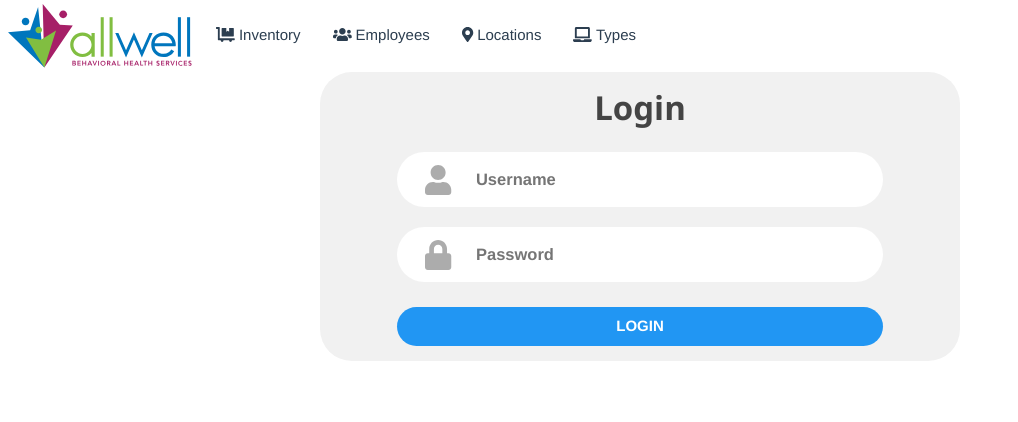
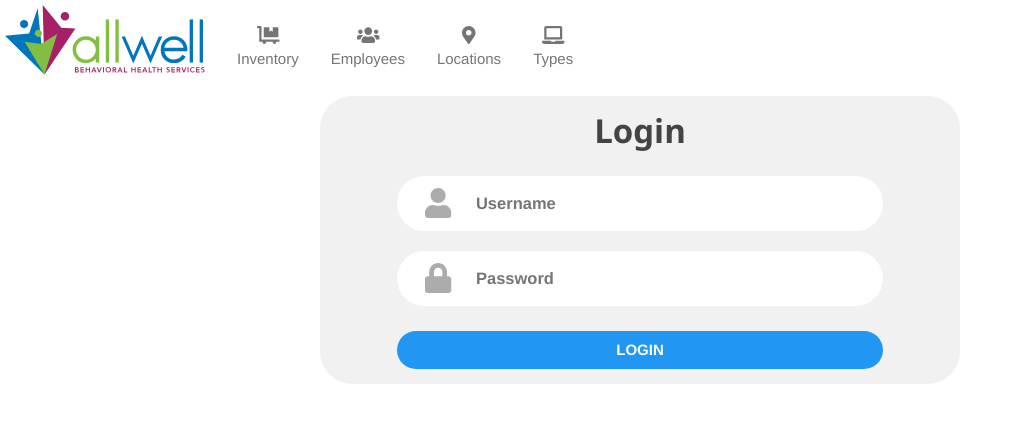
Before and after one commit to malhariri92/2021AllWellInventory, a Vue app in the folder FrontEnd/allwell-inv/: page / in a window 1280 px wide. Shown: the top 422 px of the page, without its empty margins (0-1018 px from the left). Built offline with nearby package versions, Linux system fonts and the light colour scheme; the HTML template or start-up script is replaced by a standard one.

Commit message:
Navigation small changes
Navigation updated to look great on all screen sizes. Also, updated the table header colors to match buttons. Added trim to product controller to remove spaces as other controllers implemented.

```diff
--- a/FrontEnd/allwell-inv/src/App.vue
+++ b/FrontEnd/allwell-inv/src/App.vue
@@ -1,12 +1,12 @@
 <template>
   <div>
     <div id="nav">
-      <div class="w3-bar">
-        <a href="./"><img class="w3-left w3-padding-small" src="./assets/images/logo.svg" width="200"></a>
-        <button class="w3-bar-item w3-button w3-round-large w3-margin-top" @click="doRoute('inventory')"><font-awesome-icon icon="dolly-flatbed" class="icons" /> Inventory</button>
-        <button class="w3-bar-item w3-button w3-round-large w3-margin-top" @click="doRoute('employee')"><font-awesome-icon icon="users" class="icons" /> Employees</button>
-        <button class="w3-bar-item w3-button w3-round-large w3-margin-top" @click="doRoute('location')"><font-awesome-icon icon="map-marker-alt" class="icons" /> Locations</button>
-        <button class="w3-bar-item w3-button w3-round-large w3-margin-top" @click="doRoute('type')"><font-awesome-icon icon="laptop" class="icons" /> Types</button>
+      <div class="w3-bar w3-margin-bottom w3-hover-white" style="display:flex;">
+        <a href="./"><img class="w3-left w3-image w3-margin-right" src="./assets/images/logo.svg" style="width:200px;margin:5px"></a>
+        <button class="w3-bar-item w3-text-grey w3-button w3-round-large w3-margin-top" @click="doRoute('inventory')"><font-awesome-icon icon="dolly-flatbed" class="icons w3-large" /><div>Inventory</div></button>
+        <button class="w3-bar-item w3-text-grey w3-button w3-round-large w3-margin-top" @click="doRoute('employee')"><font-awesome-icon icon="users" class="icons w3-large" /> <div>Employees</div></button>
+        <button class="w3-bar-item w3-text-grey w3-button w3-round-large w3-margin-top" @click="doRoute('location')"><font-awesome-icon icon="map-marker-alt" class="icons w3-large" /> <div>Locations</div></button>
+        <button class="w3-bar-item w3-text-grey w3-button w3-round-large w3-margin-top" @click="doRoute('type')"><font-awesome-icon icon="laptop" class="icons w3-large" /> <div>Types</div></button>
       </div>
     </div>
 
--- a/FrontEnd/allwell-inv/src/components/AssignLogs.vue
+++ b/FrontEnd/allwell-inv/src/components/AssignLogs.vue
@@ -8,7 +8,7 @@
        <h5><b>Product Name: </b>{{ state.product.name }}</h5>
       <h5><b>Serial Number: </b>{{ state.product.serialNo }}</h5>
       <table class="w3-table-all w3-margin-bottom">
-      <tr style="background-color: var(--blue)">
+      <tr class="w3-blue">
         <th class="w3-center cell-v-center">Employee Name</th>
         <th class="w3-center cell-v-center">Assigned Date</th>
         <th class="w3-center cell-v-center">Returned Date</th>
--- a/FrontEnd/allwell-inv/src/components/Employee.vue
+++ b/FrontEnd/allwell-inv/src/components/Employee.vue
@@ -2,26 +2,24 @@
   <div>
       <div class="w3-display-container">
     <div>
-    <h2>Employees</h2>
+    <h2><b>Employees</b></h2>
       <button class="w3-button w3-blue w3-round-xxlarge w3-display-topright w3-margin-right w3-hover-text-black" @click="showDetails(0)">
-        <b> <font-awesome-icon icon="plus-circle" class="icons" /> Add Employee</b>
+        <b> <font-awesome-icon icon="plus-circle" class="icons" /> Employee</b>
       </button>
       </div>
-
     <table class="w3-table-all w3-hoverable">
-      <tr style="background-color: var(--blue)">
+      <tr class="w3-blue">
         <th class="w3-center cell-v-center">Name</th>
         <th class="w3-center cell-v-center">Username</th>
         <th class="w3-center cell-v-center">Admin</th>
       </tr>
 
       <tr v-for="(employee, id) in state.employees" :key="id" v-on:click="showDetails(employee.id)" class="w3-hover-pale-yellow" style="cursor:pointer">
-        <td class="w3-center cell-v-center" style="width: 20%">{{ employee.fName }} {{ employee.lName }}</td>
-        <td class="w3-center cell-v-center" style="width: 20%">{{ employee.username }}</td>
-        <td class="w3-center cell-v-center" style="width: 20%"><font-awesome-icon icon="check" class="icons w3-text-green" v-if="employee.isAdmin === true" /></td>
+        <td class="w3-center" style="width: 20%">{{ employee.fName }} {{ employee.lName }}</td>
+        <td class="w3-center" style="width: 20%">{{ employee.username }}</td>
+        <td class="w3-center" style="width: 20%"><font-awesome-icon icon="check" class="icons w3-text-green" v-if="employee.isAdmin === true" /></td>
       </tr>
     </table>
-
     </div>
     <EmployeeDetails :showModal="state.showDetails" @closeDetailModal="closeDetailModal" :employeeId="state.selectedEmployeeId"/>
   </div>
--- a/FrontEnd/allwell-inv/src/components/EmployeeAddEdit.vue
+++ b/FrontEnd/allwell-inv/src/components/EmployeeAddEdit.vue
@@ -19,7 +19,7 @@
         <label class="w3-left w3-margin-left"  v-if="state.ogPassword !== state.employee.password">Verify Password</label>
         <div class="input-container w3-animate-opacity" v-if="state.ogPassword !== state.employee.password">
           <input v-model="state.verify" class="w3-input w3-round-xxlarge w3-border-0 w3-margin-bottom w3-padding" @keyup="verifyPassword"  type="password">
-          <i class="icon"><font-awesome-icon v-bind:icon="state.passMatch" class="icons w3-xlarge" v-bind:class="state.passMatchColor" /></i>
+          <i class="icon"><font-awesome-icon :icon="state.passMatch" class="icons w3-xlarge" :class="state.passMatchColor" /></i>
         </div>
         <p><input v-model="state.employee.isAdmin" class="w3-check" type="checkbox"> <label>Admin</label></p>
         <button class="w3-button w3-blue w3-round-xxlarge" style="width: 100%;" @click="updateEmployee"><b>{{ state.title }}</b></button>
--- a/FrontEnd/allwell-inv/src/components/Inventory.vue
+++ b/FrontEnd/allwell-inv/src/components/Inventory.vue
@@ -2,14 +2,14 @@
   <div>
       <div class="w3-display-container">
     <div>
-    <h2>Products</h2>
+    <h2><b>Inventory</b></h2>
       <button class="w3-button w3-blue w3-round-xxlarge w3-display-topright w3-margin-right w3-hover-text-black" @click="showDetails(0)">
-        <b> <font-awesome-icon icon="plus-circle" class="icons" />  Add Product</b>
+        <b> <font-awesome-icon icon="plus-circle" class="icons" /> Product</b>
       </button>
       </div>
 
     <table class="w3-table-all w3-hoverable">
-      <tr style="background-color: var(--blue)">
+      <tr class="w3-blue">
         <th class="w3-center cell-v-center">Name</th>
         <th class="w3-center cell-v-center">Type</th>
         <th class="w3-center cell-v-center">Location</th>
--- a/FrontEnd/allwell-inv/src/components/Location.vue
+++ b/FrontEnd/allwell-inv/src/components/Location.vue
@@ -2,14 +2,14 @@
   <div>
       <div class="w3-display-container">
     <div>
-    <h2>Locations</h2>
+    <h2><b>Locations</b></h2>
       <button class="w3-button w3-blue w3-round-xxlarge w3-display-topright w3-margin-right w3-hover-text-black" @click="showDetails(0)">
-        <b> <font-awesome-icon icon="plus-circle" class="icons" /> Add Location</b>
+        <b> <font-awesome-icon icon="plus-circle" class="icons" /> Location</b>
       </button>
       </div>
 
     <table class="w3-table-all w3-hoverable">
-      <tr style="background-color: var(--blue)">
+      <tr class="w3-blue">
         <th class="w3-center cell-v-center">Name</th>
         <th class="w3-center cell-v-center">City</th>
         <th class="w3-center cell-v-center">County</th>
--- a/FrontEnd/allwell-inv/src/components/ProductAddEdit.vue
+++ b/FrontEnd/allwell-inv/src/components/ProductAddEdit.vue
@@ -3,7 +3,7 @@
     <div class="w3-modal-content" style="max-width:500px">
       <div class="w3-container w3-col w3-light-grey w3-round-xxlarge w3-padding-16 w3-margin-bottom">
         <button v-if="state.title === 'Edit'" @click="showLogsModal()" class="w3-button w3-blue w3-round-xxlarge w3-display-topleft w3-margin w3-hover-text-black">
-          <b> <font-awesome-icon icon="user-plus" class="icons" />Assign</b>
+          <b> <font-awesome-icon icon="user-plus" class="icons" /> Assign</b>
         </button>
         <a @click="close" class="w3-display-topright w3-margin w3-text-grey w3-hover-text-black"><font-awesome-icon icon="window-close" class="icons w3-xlarge" /></a>
         <div class="w3-cell-row">
@@ -16,13 +16,13 @@
 
         <label class="w3-left w3-margin-left">Type</label>
         <select class="w3-input w3-round-xxlarge w3-border-0 w3-margin-bottom w3-padding" v-model="state.selectedType" @change="typeChange">
-          <option  v-if="state.title === 'Add'" selected disabled value>Choose a type</option>
+          <option v-if="state.title === 'Add'" selected disabled :value="selectedType">Choose a type</option>
           <option v-for="(type, typeId) in state.types" :key="typeId" :value="type.typeId">{{ type.name }}</option>
         </select>
 
         <label class="w3-left w3-margin-left">Location</label>
         <select class="w3-input w3-round-xxlarge w3-border-0 w3-margin-bottom w3-padding" v-model="state.selectedLocation" @change="locationChange">
-          <option v-if="state.title === 'Add'" selected disabled value>Choose a location</option>
+          <option v-if="state.title === 'Add'" selected disabled :value="selectedLocation">Choose a location</option>
           <option v-for="(location, locationId) in state.locations" :key="locationId" :value="location.locationId">{{ location.name }}</option>
         </select>
 
@@ -70,7 +70,9 @@ export default {
       getLocations,
       putProductDetail,
       getProductDetail,
-      postProduct
+      postProduct,
+      selectedLocation,
+      selectedType
     }= repository();
 
 
@@ -145,6 +147,8 @@ export default {
       updateProduct,
       typeChange,
       locationChange,
+      selectedLocation,
+      selectedType
     }
   }
 }
--- a/FrontEnd/allwell-inv/src/components/Type.vue
+++ b/FrontEnd/allwell-inv/src/components/Type.vue
@@ -2,14 +2,14 @@
   <div>
       <div class="w3-display-container">
     <div>
-    <h2>Types</h2>
+    <h2><b>Types</b></h2>
       <button class="w3-button w3-blue w3-round-xxlarge w3-display-topright w3-margin-right w3-hover-text-black" @click="showDetails(0)">
-        <b> <font-awesome-icon icon="plus-circle" class="icons" /> Add Type</b>
+        <b> <font-awesome-icon icon="plus-circle" class="icons" /> Type</b>
       </button>
       </div>
 
     <table class="w3-table-all w3-hoverable">
-      <tr style="background-color: var(--blue)">
+      <tr class="w3-blue">
         <th class="w3-center cell-v-center">Name</th>
       </tr>
 
```
Also changed, not shown: 1 other file (tests, documents, lock files or other folders).
